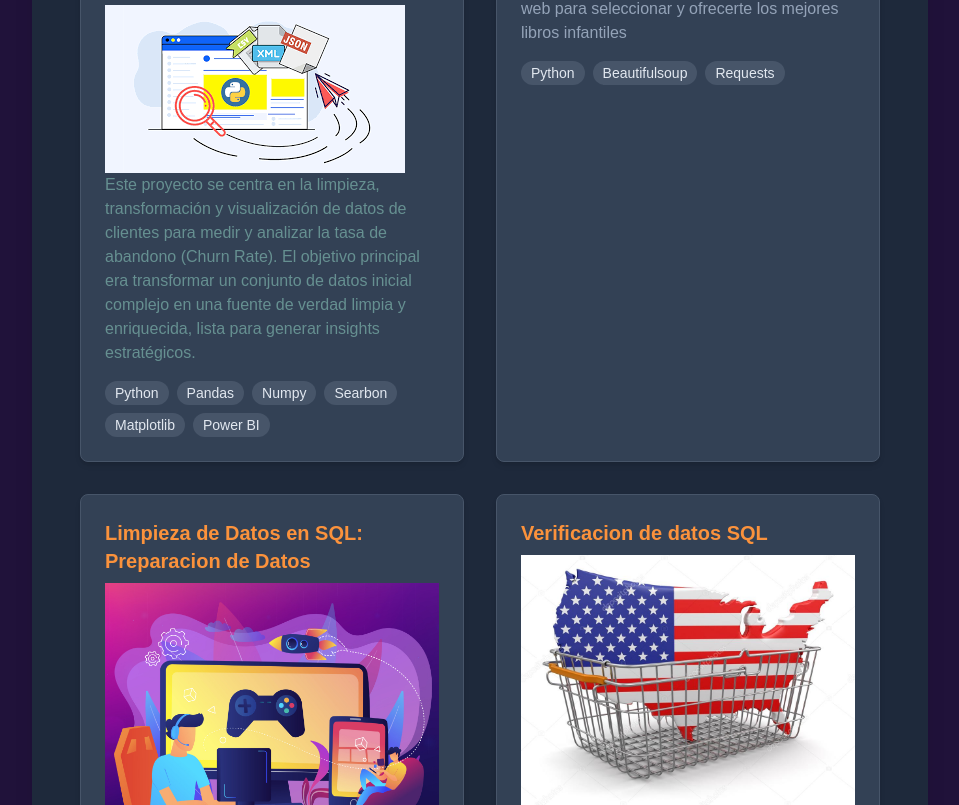
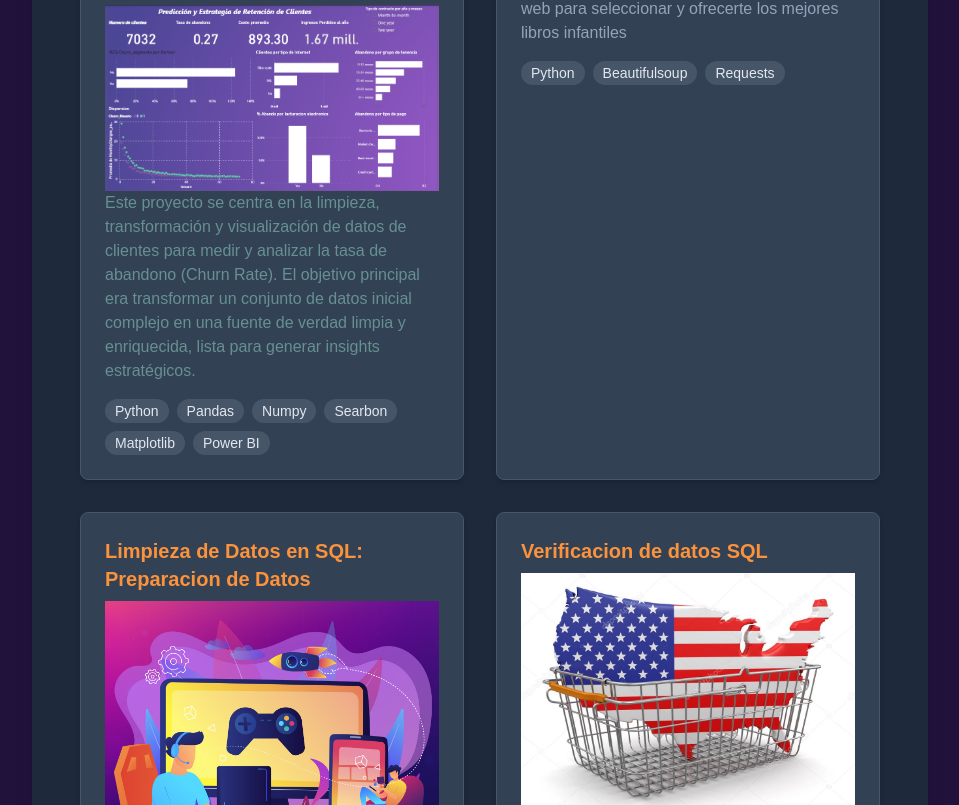
Before and after one commit to nandomendoza12/portafoliofernando, a plain HTML site: page index.html in a window 1280 px wide. Shown: the part 1453-2258 px from the top of the page, without its empty margins (160-1119 px from the left). Drawn offline with nearby package versions, Linux system fonts and the light colour scheme.

Commit message:
Update index.html

```diff
--- a/index.html
+++ b/index.html
@@ -67,7 +67,7 @@
                  <!-- Tarjeta de Proyecto 3 -->
                 <div class="bg-slate-700 rounded-lg shadow-md p-6 border border-slate-600 transition-transform transform hover:scale-105 hover:shadow-lg cursor-pointer project-card" data-github-url="https://github.com/nandomendoza12/WebScraping">
                     <h3 class="text-xl font-bold mb-2 text-orange-400">Análisis Descriptivo de Retención y perdida de Clientes (Churn) con Python y Visualizacion en Power Bi</h3>
-                    <a href="#" class="image fit"><img src="images.png" alt="" />Este proyecto se centra en la limpieza, transformación y visualización de datos de clientes para medir y analizar la tasa de abandono (Churn Rate). El objetivo principal era transformar un conjunto de datos inicial complejo en una fuente de verdad limpia y enriquecida, lista para generar insights estratégicos.</a>
+                    <a href="#" class="image fit"><img src="Imagen de dasborh del proyecto.png" alt="" />Este proyecto se centra en la limpieza, transformación y visualización de datos de clientes para medir y analizar la tasa de abandono (Churn Rate). El objetivo principal era transformar un conjunto de datos inicial complejo en una fuente de verdad limpia y enriquecida, lista para generar insights estratégicos.</a>
                     <p class="text-slate-400 mb-4"></p>
                     <div class="flex flex-wrap gap-2">
                         <span class="bg-slate-600 text-slate-200 text-sm font-medium px-2.5 py-0.5 rounded-full">Python</span>
```
